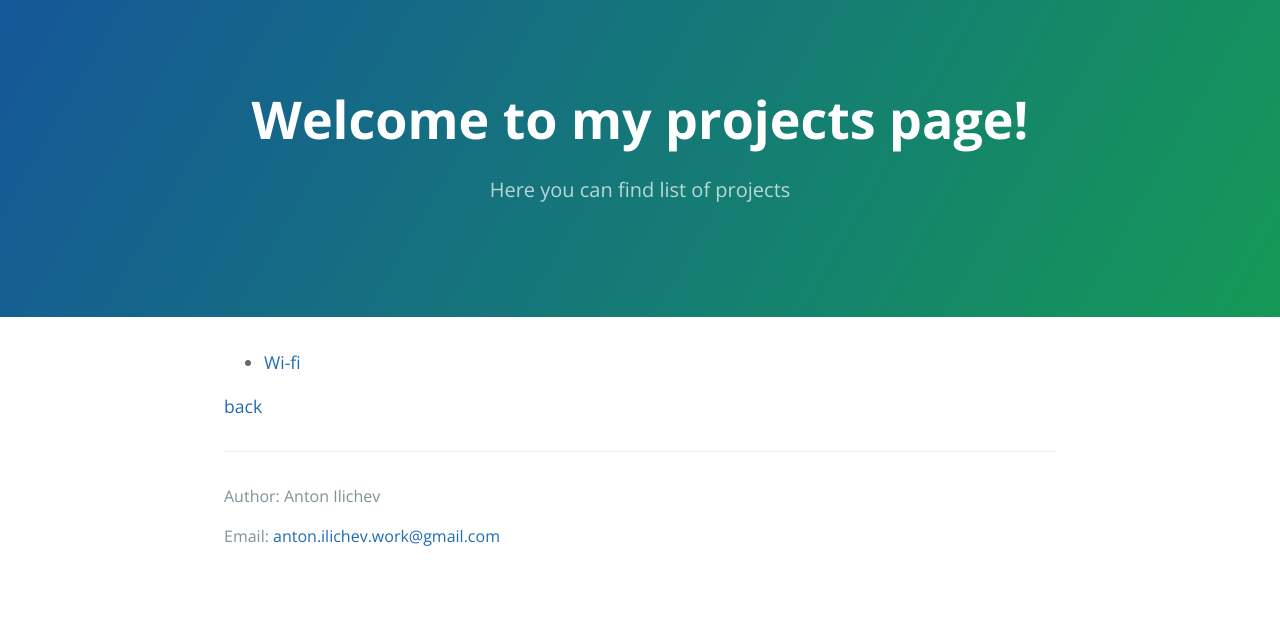
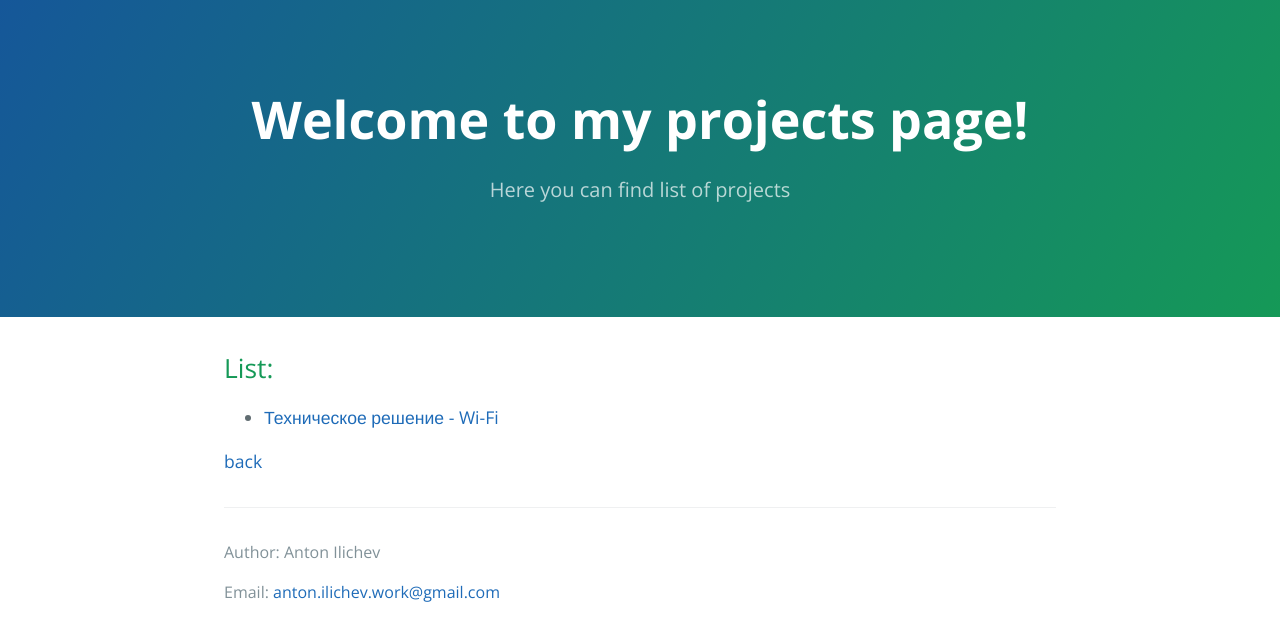
Before and after one commit to Antochino/Antochino.github.io, a Jekyll site: the page built from projects.md, in a window 1280 px wide. Shown: the top 641 px of the page. Built offline with Jekyll 4.4.1, drawn with Linux system fonts in a browser that asks for light colours.

Commit message:
Update projects.md

```diff
--- a/projects.md
+++ b/projects.md
@@ -3,9 +3,9 @@ layout: default
 title: Welcome to my projects page!
 description: Here you can find list of projects
 ---
+## List:
 
-
-* [Wi-fi](https://drive.google.com/file/d/11LRbAZjNweg41XpWzFcBZFOsHjzq1MX8/view?usp=sharing)
+* [Техническое решение - Wi-Fi](https://drive.google.com/file/d/11LRbAZjNweg41XpWzFcBZFOsHjzq1MX8/view?usp=sharing)
 
 
 
```
